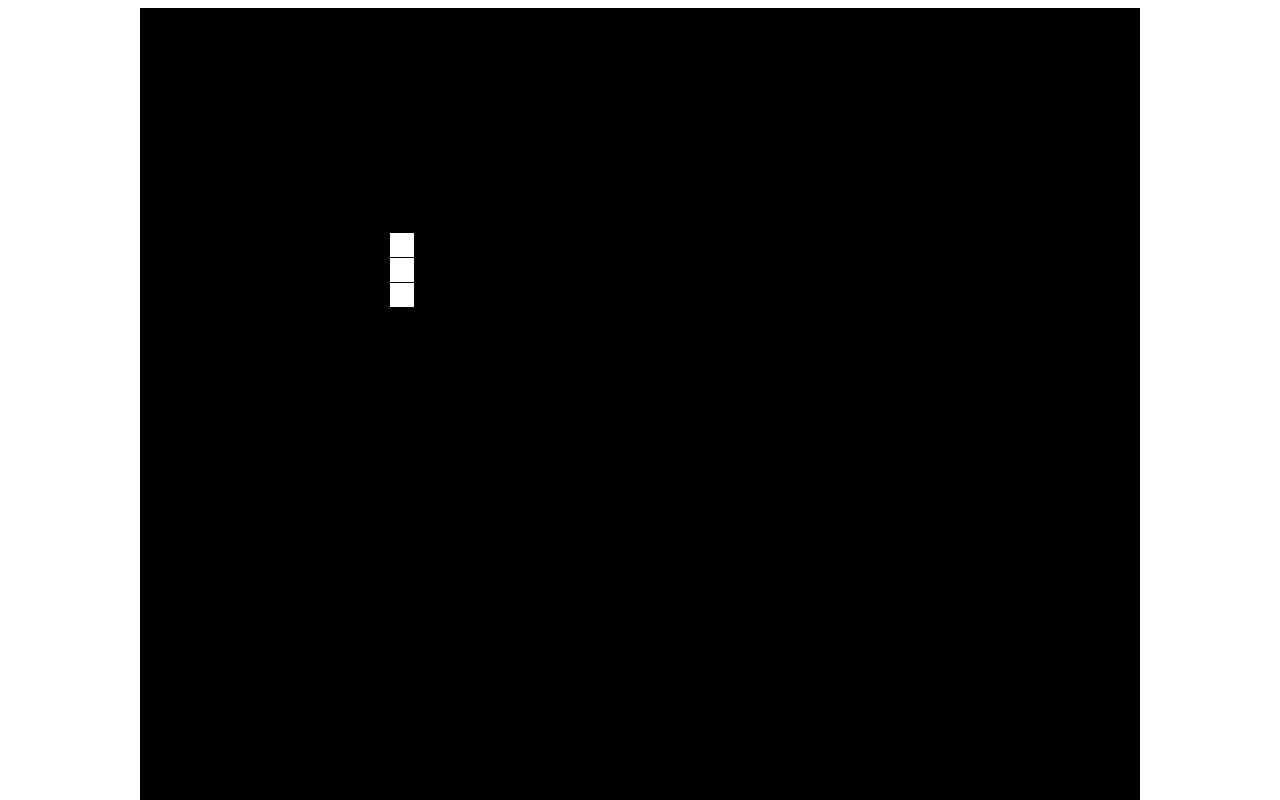
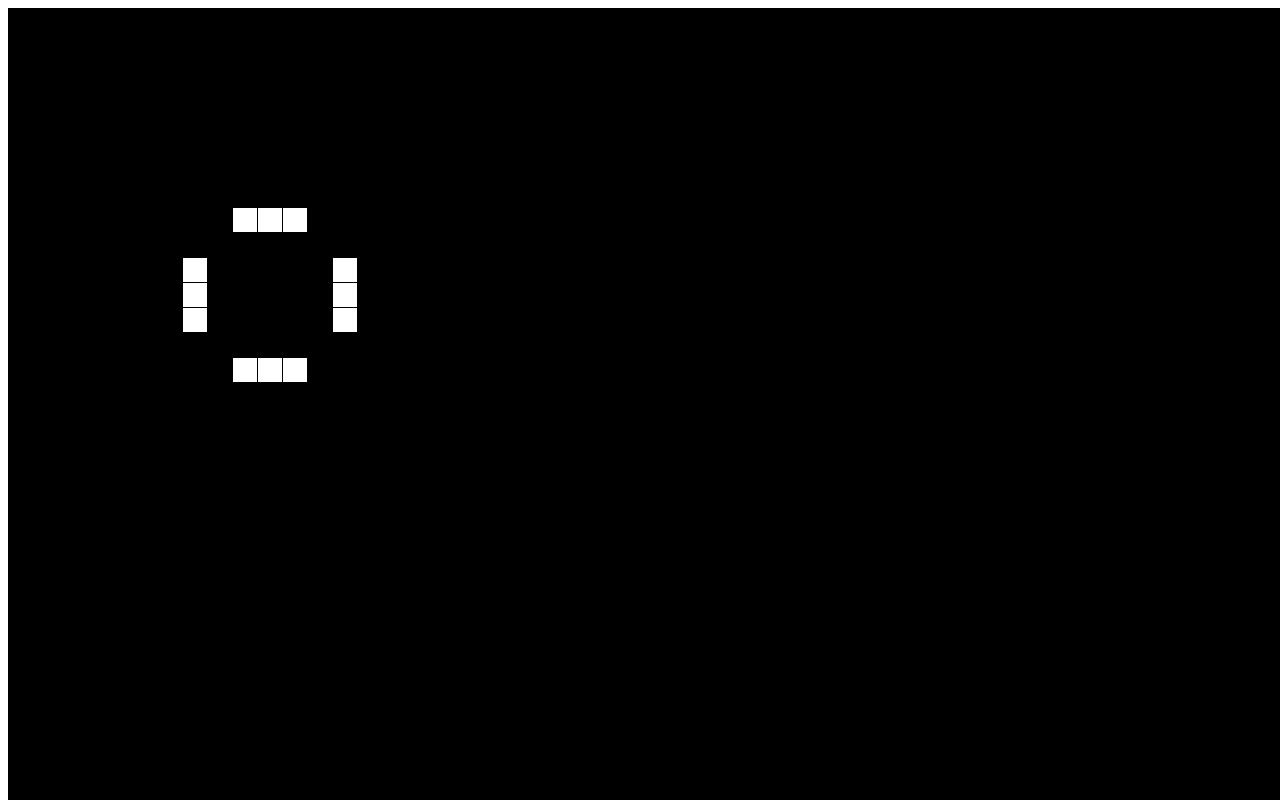
Before and after one commit to ManuPerezDev/game-of-life-JavaScript, a plain HTML site: page main.html in a window 1280 px wide. Shown: the top 800 px of the page. Drawn offline with Linux system fonts and the light colour scheme.

Commit message:
Refactor

```diff
--- /dev/null
+++ b/game.js
@@ -0,0 +1,138 @@
+let canvas;
+let canvasContext;
+let world = [];
+let columns;
+let rows;
+
+window.onload = function () {
+    setGrid();
+    setWorld();
+    setGameLoop();
+}
+
+function setGrid() {
+    canvas = document.getElementById('gameCanvas');
+    canvasContext = canvas.getContext('2d');
+    canvas.width = window.innerWidth;
+    canvas.height = window.innerHeight;
+    columns = canvas.width / 24;
+    rows = canvas.height / 24;
+}
+
+
+function setWorld() {
+    populateWorld();
+    setAliveCells();
+}
+
+function populateWorld() {
+    let y = 0
+    for (let i = 0; i < columns; i++) {
+        let x = 0;
+        world[i] = [];
+        for (let j = 0; j < rows; j++) {
+            world[i][j] = new Cell(false, x, y);
+            x += 25;
+        }
+        y += 25;
+    }
+}
+
+function setAliveCells() {
+    world[11][10].isAlive = true;
+    world[10][10].isAlive = true;
+    world[9][10].isAlive = true;
+    world[11][11].isAlive = true;
+    world[11][9].isAlive = true;
+}
+
+function Cell(isAlive, posX, posY) {
+    this.size = 24;
+    this.isAlive = isAlive;
+    this.neighbours = 0;
+    this.posX = posX;
+    this.posY = posY;
+}
+
+function setGameLoop() {
+    const framesPerSecond = 5;
+    setInterval(function () {
+        drawEverything();
+    }, 2500 / framesPerSecond);
+}
+
+function drawEverything() {
+    drawBackground();
+    countNeighbours();
+    setCellState();
+    drawNewGeneration();
+}
+
+function drawBackground() {
+    colorRect(0, 0, canvas.width, canvas.height, 'black');
+}
+
+function colorRect(leftX, topY, width, height, drawColor) {
+    canvasContext.fillStyle = drawColor;
+    canvasContext.fillRect(leftX, topY, width, height);
+}
+
+function countNeighbours() {
+    for (let i = 1; i < columns - 1; i++) {
+        for (let j = 1; j < rows - 1; j++) {
+            world[i][j].neighbours = countCellNeighbours(i, j);
+        }
+    }
+}
+
+function countCellNeighbours(i, j) {
+    let count = 0;
+    if (world[i + 1][j].isAlive) {
+        count++;
+    }
+    if (world[i + 1][j + 1].isAlive) {
+        count++;
+    }
+    if (world[i][j + 1].isAlive) {
+        count++;
+    }
+    if (world[i - 1][j + 1].isAlive) {
+        count++;
+    }
+    if (world[i - 1][j].isAlive) {
+        count++;
+    }
+    if (world[i - 1][j - 1].isAlive) {
+        count++;
+    }
+    if (world[i][j - 1].isAlive) {
+        count++;
+    }
+    if (world[i + 1][j - 1].isAlive) {
+        count++;
+    }
+    return count;
+}
+
+function setCellState() {
+    for (let i = 1; i < columns - 1; i++) {
+        for (let j = 1; j < rows - 1; j++) {
+            if (world[i][j].neighbours === 3) {
+                world[i][j].isAlive = true;
+            }
+            if (world[i][j].neighbours < 2 || world[i][j].neighbours > 3) {
+                world[i][j].isAlive = false;
+            }
+        }
+    }
+}
+
+function drawNewGeneration() {
+    for (let i = 1; i < columns - 1; i++) {
+        for (let j = 1; j < rows - 1; j++) {
+            if (world[i][j].isAlive) {
+                colorRect(world[i][j].posX, world[i][j].posY, world[i][j].size, world[i][j].size, 'white');
+            }
+        }
+    }
+}
--- a/main.html
+++ b/main.html
@@ -11,126 +11,8 @@
     <canvas id="gameCanvas"></canvas>
 </div>
 
-<script>
-    var canvas;
-    var canvasContext;
-
-    var world = [];
-
-    var columns;
-    var rows;
+<script type="text/javascript" src="game.js"></script>
 
 
-    //Main function. Starts on load window
-    window.onload = function () {
-        canvas = document.getElementById('gameCanvas');
-        canvasContext = canvas.getContext('2d');
-        canvas.width = 1000;
-        canvas.height = 1000;
-
-        columns = canvas.width / 24;
-        rows = canvas.height / 24;
-
-        var y = 0
-        for (let i = 0; i < columns; i++) {
-            var x = 0;
-            world[i] = [];
-            for (let j = 0; j < rows; j++) {
-                world[i][j] = new Cell(false, x, y);
-                x += 25;
-            }
-            y += 25;
-        }
-
-        world[11][10].isAlive = true;
-        world[10][10].isAlive = true;
-        world[9][10].isAlive = true;
-
-         //world[11][11].isAlive = true;
-         //world[11][9].isAlive = true;
-
-        //This section of code controls the movement and the drawing
-        const framesPerSecond = 3;
-        setInterval(function () {
-            drawEverything();
-        }, 2500 / framesPerSecond);
-    }
-
-    function Cell(isAlive, posX, posY) {
-        this.size = 24;
-        this.isAlive = isAlive;
-        this.neighbours = 0;
-        this.posX = posX;
-        this.posY = posY;
-    }
-
-    function drawEverything() {
-        //Background
-        colorRect(0, 0, canvas.width, canvas.height, 'black');
-
-
-
-        for (let i = 1; i < columns - 1; i++) {
-            for (let j = 1; j < rows - 1; j++) {
-                world[i][j].neighbours = countNeighbours(i, j);
-            }
-        }
-
-        for (let i = 1; i < columns - 1; i++) {
-            for (let j = 1; j < rows - 1; j++) {
-
-                if (world[i][j].neighbours === 3) {
-                    world[i][j].isAlive = true;
-                }
-
-                if (world[i][j].neighbours < 2 || world[i][j].neighbours > 3) {
-                    world[i][j].isAlive = false;
-                }
-            }
-        }
-
-        function countNeighbours(i, j) {
-            var count = 0;
-            if (world[i + 1][j].isAlive) {
-                count++;
-            }
-            if (world[i + 1][j + 1].isAlive) {
-                count++;
-            }
-            if (world[i][j + 1].isAlive) {
-                count++;
-            }
-            if (world[i - 1][j + 1].isAlive) {
-                count++;
-            }
-            if (world[i - 1][j].isAlive) {
-                count++;
-            }
-            if (world[i - 1][j - 1].isAlive) {
-                count++;
-            }
-            if (world[i][j - 1].isAlive) {
-                count++;
-            }
-            if (world[i + 1][j - 1].isAlive) {
-                count++;
-            }
-            return count;
-        }
-
-        for (let i = 1; i < columns - 1; i++) {
-            for (let j = 1; j < rows - 1; j++) {
-                if (world[i][j].isAlive) {
-                    colorRect(world[i][j].posX, world[i][j].posY, world[i][j].size, world[i][j].size, 'white');
-                }
-            }
-        }
-    }
-
-    function colorRect(leftX, topY, width, height, drawColor) {
-        canvasContext.fillStyle = drawColor;
-        canvasContext.fillRect(leftX, topY, width, height);
-    }
-</script>
 </body>
 </html>
```
